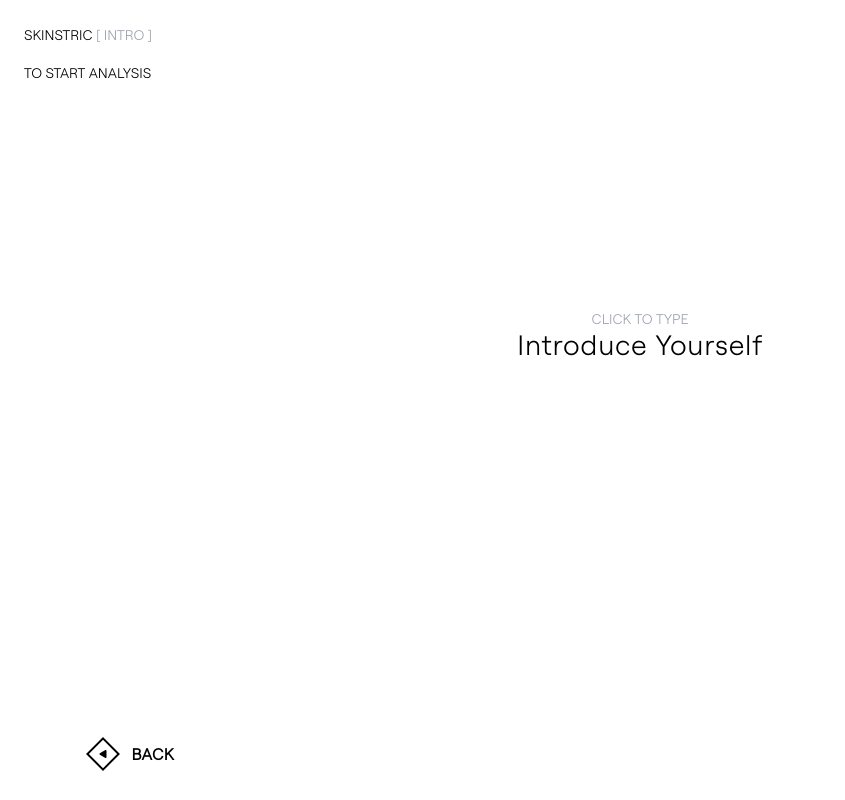
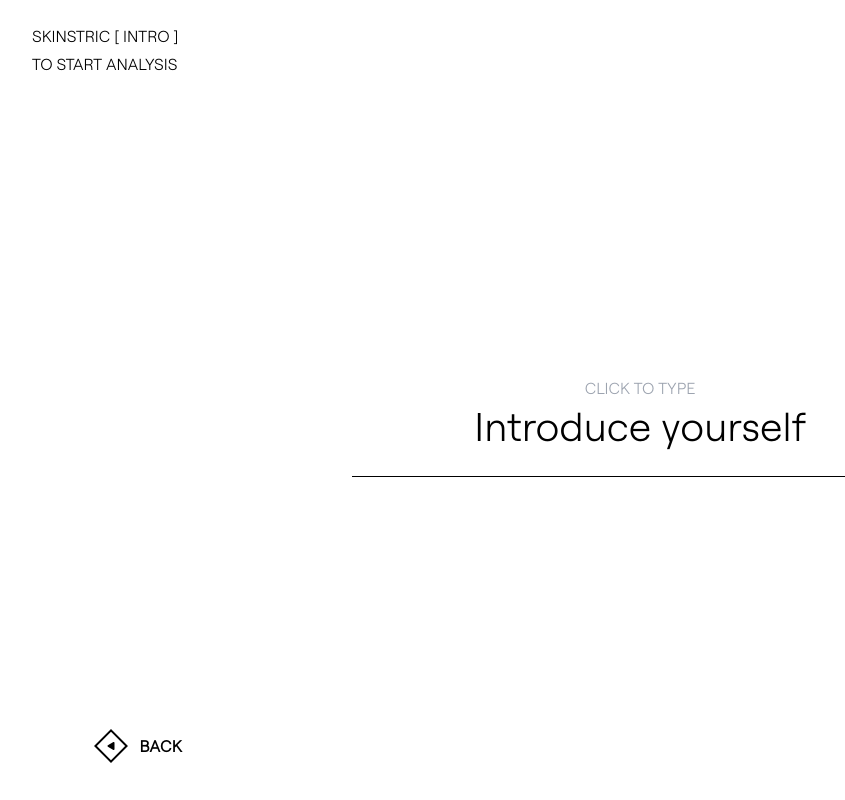
Before and after one commit to Fab785/skinstric, a React (Create React App) app: page /start-analysis in a window 1280 px wide. Shown: the whole page, without its empty margins (0-845 px from the left). Built offline with nearby package versions, Linux system fonts and the light colour scheme.

Commit message:
added some style on the page

```diff
--- a/src/pages/StartAnalysis.jsx
+++ b/src/pages/StartAnalysis.jsx
@@ -3,81 +3,104 @@ import { useNavigate } from "react-router-dom";
 import RhombusButton from "../UI/RhombusButtons";
 
 export default function StartAnalysis() {
-  const [step, setStep] = useState(1); // Step 1: Name, Step 2: Location
+  const navigate = useNavigate();
+  const inputRef = useRef(null);
+  const containerRef = useRef(null);
+
+  const [step, setStep] = useState(1);
   const [name, setName] = useState("");
   const [location, setLocation] = useState("");
-  const inputRef = useRef(null);
-  const navigate = useNavigate();
+  const [labelClicked, setLabelClicked] = useState(false);
 
-  useEffect(() => {
-    if (inputRef.current) inputRef.current.focus();
-  }, [step]);
+  const value = step === 1 ? name : location;
+  const setValue = step === 1 ? setName : setLocation;
+  const label = step === 1 ? "Introduce yourself" : "Where are you from?";
+  const hasText = value.trim().length > 0;
 
   const handleKeyDown = (e) => {
-    if (e.key === "Enter") {
-      if (step === 1 && name.trim()) {
+    if (e.key === "Enter" && hasText) {
+      if (step === 1) {
         setStep(2);
-      } else if (step === 2 && location.trim()) {
-        // Final submit logic here
-        console.log({ name, location });
+        setLabelClicked(false);
+      } else {
+        console.log("Submitted:", { name, location });
       }
     }
   };
 
-  const handleBackClick = () => {
-    navigate("/");
+  const handleLabelClick = () => {
+    setLabelClicked(true);
+    inputRef.current?.focus();
   };
 
+  // Detect clicks outside input & label area
+  useEffect(() => {
+    function handleClickOutside(event) {
+      if (
+        containerRef.current &&
+        !containerRef.current.contains(event.target)
+      ) {
+        // If input empty, reset labelClicked
+        if (!hasText) {
+          setLabelClicked(false);
+        }
+      }
+    }
+
+    document.addEventListener("mousedown", handleClickOutside);
+    return () => {
+      document.removeEventListener("mousedown", handleClickOutside);
+    };
+  }, [hasText]);
+
   return (
-    <div className="relative h-screen w-full bg-white px-8 py-6 font-roobert">
-      {/* Top Left */}
-      <div className="absolute top-6 left-6 text-black font-normal leading-[22px]">
-        <div className="uppercase text-[14px]">
-          SKINSTRIC <span className="text-gray-400">[ INTRO ]</span>
-        </div>
-        <div className="uppercase text-[14px] mt-4">TO START ANALYSIS</div>
+    <div className="w-full h-screen flex flex-col justify-between px-8 py-6">
+      {/* Top Labels */}
+      <div className="text-left uppercase space-y-1">
+        <p className="text-[16px] font-normal text-black">SKINSTRIC [ INTRO ]</p>
+        <p className="text-[16px] font-normal text-black mt-4">TO START ANALYSIS</p>
       </div>
 
-      {/* Center Input */}
-      <div className="flex flex-col items-center justify-center h-full text-center -mt-16">
-        <div className="relative w-full max-w-md">
+      {/* Main Input Area */}
+      <div className="flex-1 flex items-center justify-center" ref={containerRef}>
+        <div className="relative w-full max-w-xl text-center">
+          {/* CLICK TO TYPE */}
+          {!labelClicked && !hasText && (
+            <p className="text-[16px] text-gray-400 uppercase mb-2">CLICK TO TYPE</p>
+          )}
+
+          {/* Floating Label */}
           <label
-            className={`absolute left-1/2 -translate-x-1/2 transition-all duration-300 ${
-              (step === 1 ? name : location)
-                ? "top-[-32px] text-[12px] text-black"
-                : "top-[2px] text-sm text-gray-400"
+            onClick={handleLabelClick}
+            className={`absolute left-1/2 transform -translate-x-1/2 cursor-text transition-all duration-300 ease-in-out font-light whitespace-nowrap ${
+              labelClicked || hasText
+                ? "-top-8 text-[16px] text-gray-400 uppercase italic"
+                : "top-[50%] -translate-y-1/2 text-[40px] text-black"
             }`}
           >
-            {(step === 1 ? name : location)
-              ? step === 1
-                ? "Introduce Yourself"
-                : "Where are you from?"
-              : "CLICK TO TYPE"}
+            {label}
           </label>
 
+          {/* Input */}
           <input
             ref={inputRef}
             type="text"
-            value={step === 1 ? name : location}
-            onChange={(e) =>
-              step === 1 ? setName(e.target.value) : setLocation(e.target.value)
-            }
+            value={value}
+            onChange={(e) => setValue(e.target.value)}
             onKeyDown={handleKeyDown}
-            placeholder={
-              (step === 1 ? name : location)
-                ? ""
-                : step === 1
-                ? "Introduce Yourself"
-                : "Where are you from?"
-            }
-            className="w-full text-black bg-transparent border-none outline-none text-[28px] font-light text-center placeholder-black tracking-wide mt-4"
+            autoFocus={labelClicked}
+            className={`w-full bg-transparent border-b border-black outline-none text-[40px] text-black text-center font-light placeholder-transparent pt-2 ${
+              labelClicked ? "caret-black" : "caret-transparent"
+            }`}
           />
         </div>
       </div>
 
-      {/* Bottom Left Back Button */}
-      <div className="absolute bottom-6 left-6" onClick={handleBackClick}>
-        <RhombusButton direction="left" label="BACK" />
+      {/* Back Button */}
+      <div className="absolute bottom-8 left-8">
+        <div onClick={() => navigate("/")} className="cursor-pointer">
+          <RhombusButton direction="left" label="BACK" />
+        </div>
       </div>
     </div>
   );
```
